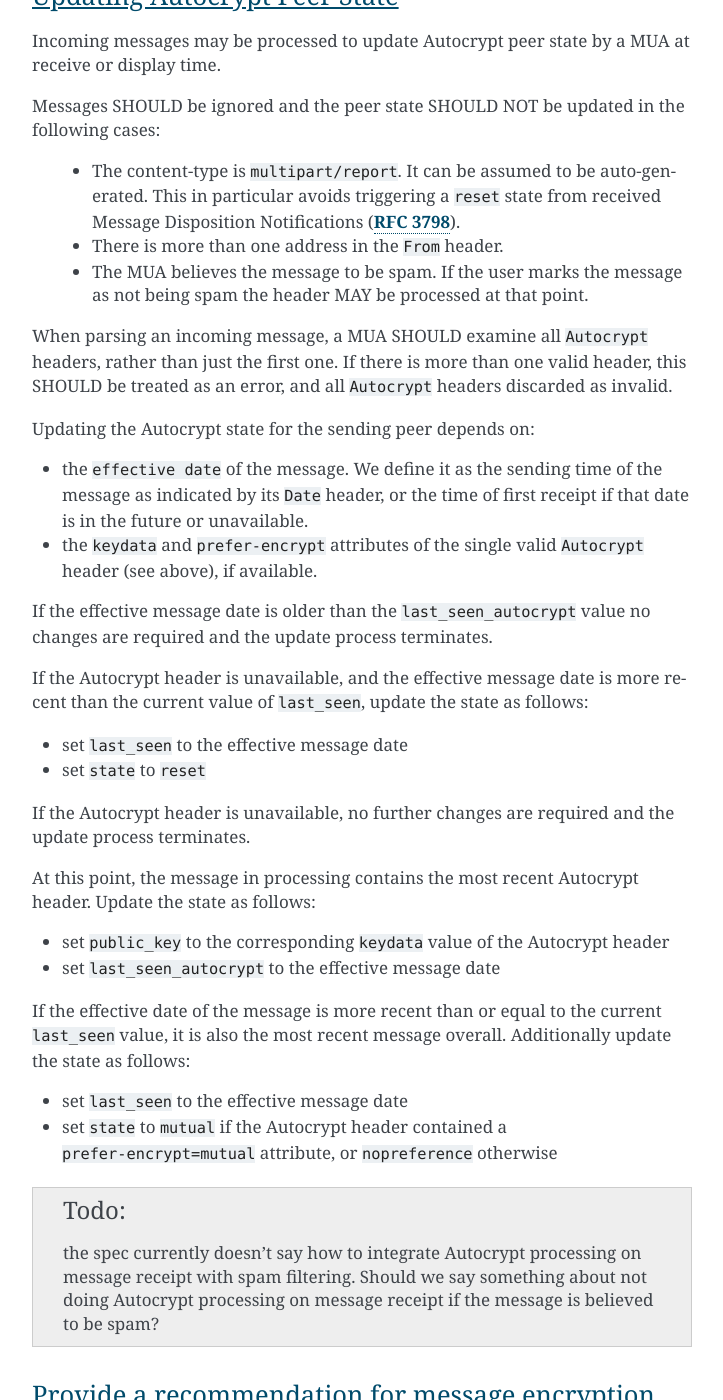
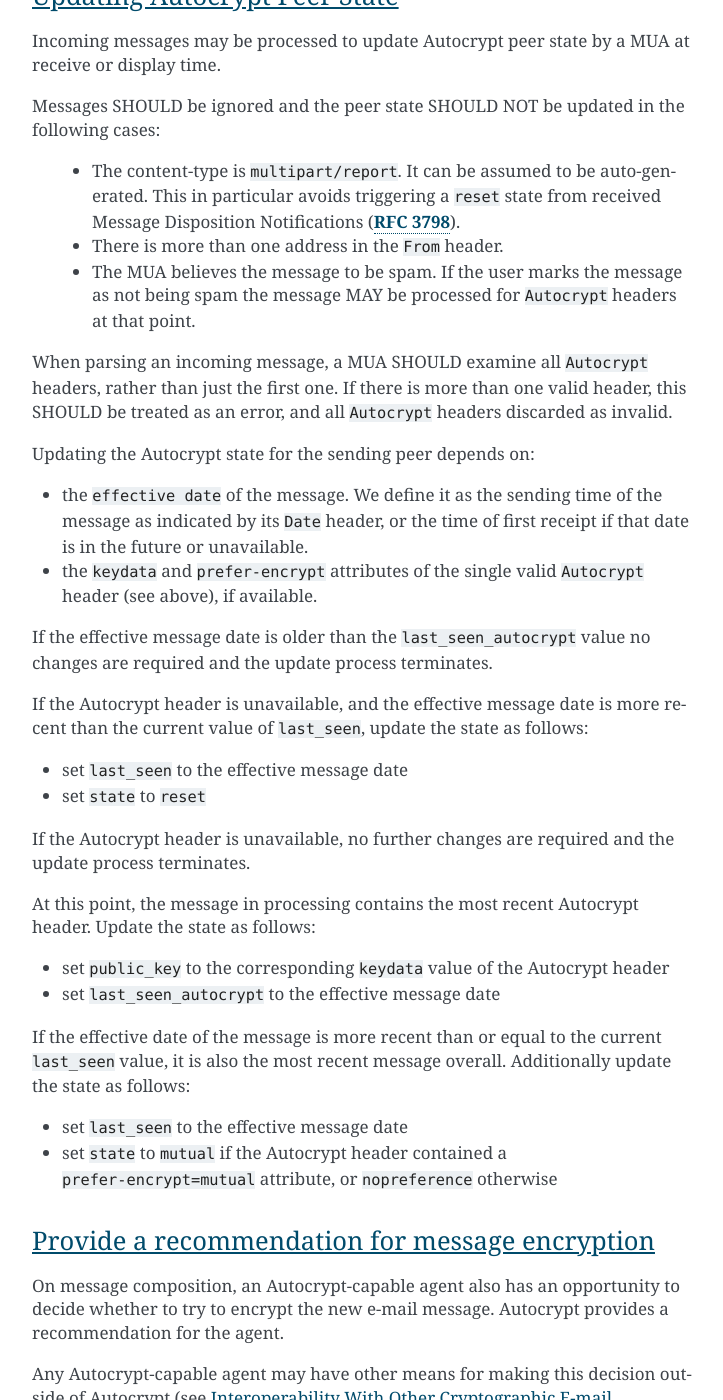
Before and after one commit to autocrypt/autocrypt, a Sphinx documentation site: the page built from doc/level1.rst, in a window 1280 px wide and 1400 px high, scrolled down 7337 px. Shown: the whole window, without its empty margins (388-1111 px from the left). Built offline with Sphinx 7.4.7, drawn with Linux system fonts in a browser that asks for light colours.

Commit message:
@azul actually documented spam filter interaction in a117a789c2c6f5b241a40afe8a3a2962df6a8a6c

```diff
--- a/doc/level1.rst
+++ b/doc/level1.rst
@@ -318,7 +318,8 @@
   - There is more than one address in the ``From`` header.
 
   - The MUA believes the message to be spam. If the user marks the
-    message as not being spam the header MAY be processed at that point.
+    message as not being spam the message MAY be processed for
+    ``Autocrypt`` headers at that point.
 
 When parsing an incoming message, a MUA SHOULD examine all ``Autocrypt``
 headers, rather than just the first one. If there is more than one
@@ -360,16 +361,6 @@
 - set ``last_seen`` to the effective message date
 - set ``state`` to ``mutual`` if the Autocrypt header contained a
   ``prefer-encrypt=mutual`` attribute, or ``nopreference`` otherwise
-
-.. _spam-filters:
-
-.. todo::
-
-   the spec currently doesn't say how to integrate Autocrypt
-   processing on message receipt with spam filtering.  Should we say
-   something about not doing Autocrypt processing on message receipt
-   if the message is believed to be spam?
-
 
 .. _recommendation:
 
```
